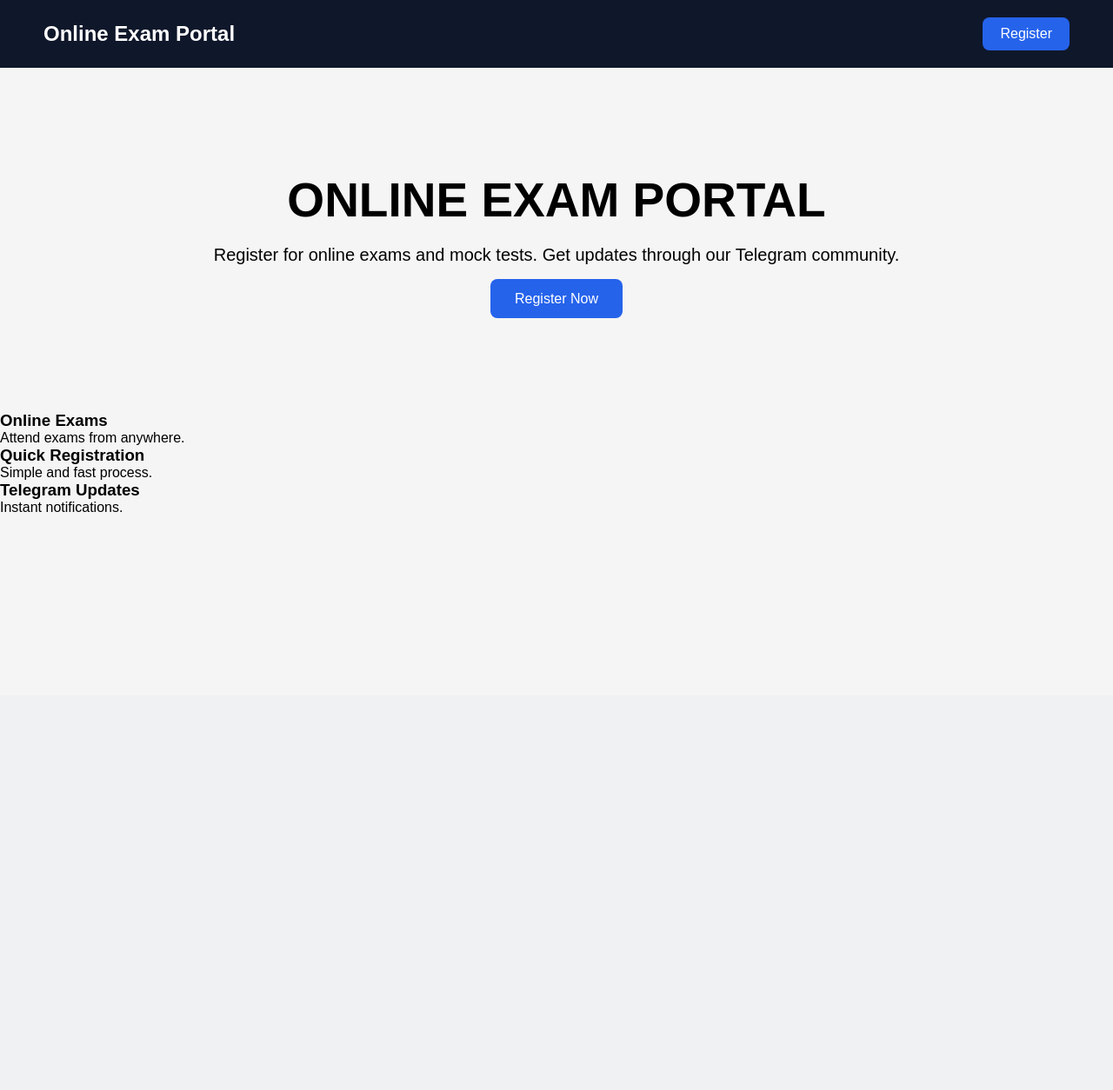
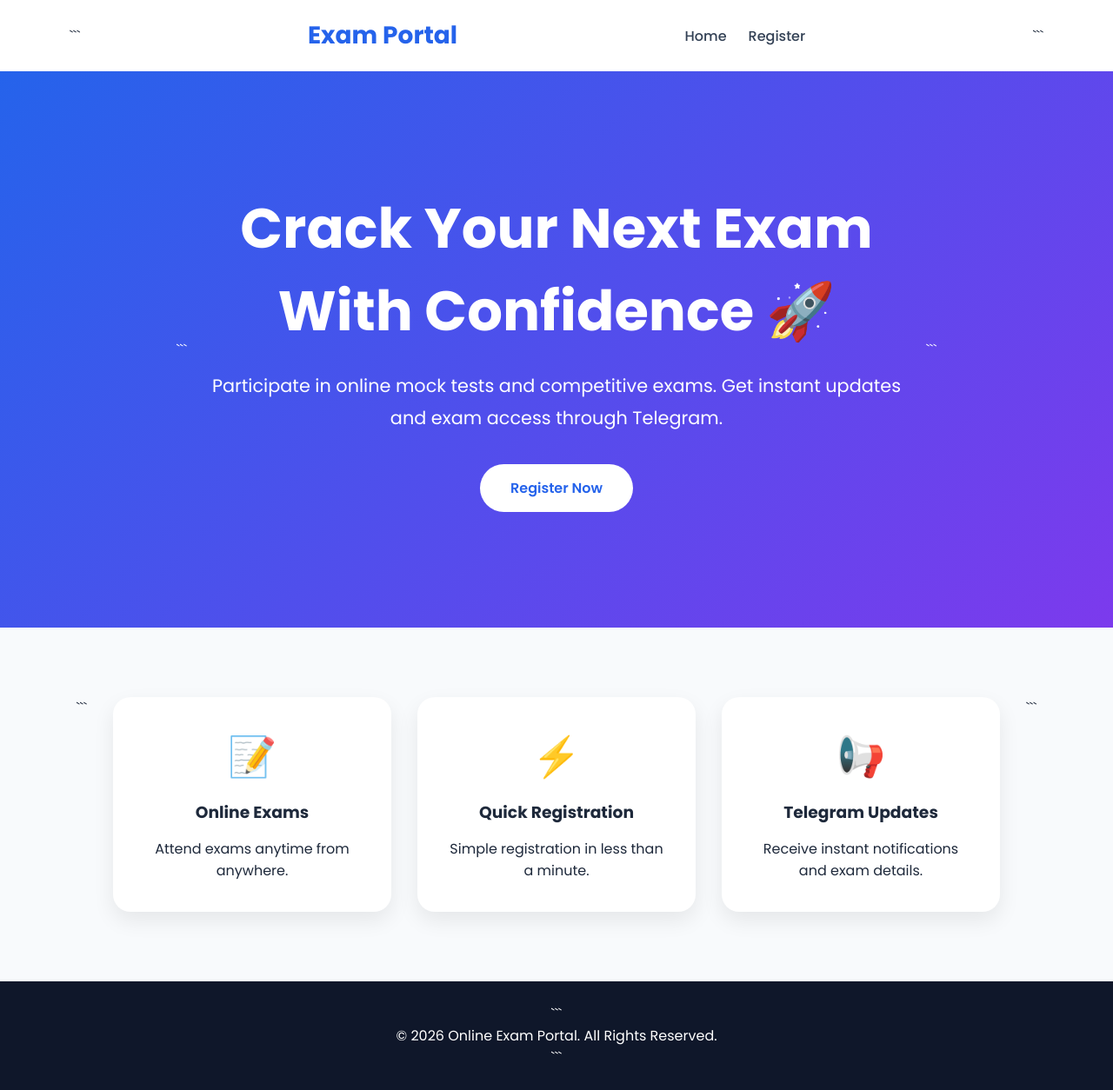
Before and after one commit to abhiram769/exam-portal, a Flask app: page / in a window 1280 px wide. Shown: the whole page at 87% size. Before the commit the page ends 589 px from the top, so only its background shows below. Run offline with Flask 3, Linux system fonts and the light colour scheme.

Commit message:
Updated home and payment pages

````diff
--- a/exam_portal/static/style.css
+++ b/exam_portal/static/style.css
@@ -2,105 +2,170 @@
 margin:0;
 padding:0;
 box-sizing:border-box;
-    font-family:Arial,sans-serif;
+font-family:'Poppins',sans-serif;
 }
 
 body{
-    background:#f5f5f5;
+background:#f8fafc;
+color:#1e293b;
 }
 
-nav{
-    background:#0f172a;
-    color:white;
+/* NAVBAR */
 
+.navbar{
 display:flex;
 justify-content:space-between;
 align-items:center;
-
-    padding:20px 50px;
+padding:20px 80px;
+background:white;
+box-shadow:0 2px 15px rgba(0,0,0,.08);
 }
 
-.nav-btn{
-    text-decoration:none;
-    color:white;
-    background:#2563eb;
-    padding:10px 20px;
-    border-radius:8px;
+.logo{
+font-size:28px;
+font-weight:700;
+color:#2563eb;
 }
 
+.nav-links{
+list-style:none;
+display:flex;
+gap:25px;
+}
+
+.nav-links a{
+text-decoration:none;
+color:#334155;
+font-weight:500;
+}
+
+/* HERO */
+
 .hero{
+min-height:80vh;
+display:flex;
+align-items:center;
+justify-content:center;
 text-align:center;
-    padding:120px 20px;
+background:linear-gradient(
+135deg,
+#2563eb,
+#7c3aed
+);
+color:white;
+}
+
+.hero-content{
+max-width:850px;
+padding:20px;
 }
 
 .hero h1{
-    font-size:55px;
+font-size:4rem;
 margin-bottom:20px;
 }
 
 .hero p{
-    font-size:20px;
-    margin-bottom:30px;
+font-size:1.3rem;
+line-height:1.8;
+margin-bottom:35px;
 }
 
-.btn{
-    background:#2563eb;
-    color:white;
+.hero-btn{
+display:inline-block;
 text-decoration:none;
-    padding:14px 28px;
-    border-radius:8px;
+background:white;
+color:#2563eb;
+padding:15px 35px;
+border-radius:50px;
+font-weight:600;
+transition:.3s;
 }
 
-.payment-container{
-    width:450px;
-    margin:100px auto;
+.hero-btn:hover{
+transform:translateY(-3px);
+}
+
+/* FEATURES */
+
+.features{
+display:flex;
+justify-content:center;
+gap:30px;
+padding:80px 40px;
+flex-wrap:wrap;
+}
+
+.feature-card{
+width:320px;
 background:white;
 padding:35px;
-    border-radius:12px;
-    box-shadow:0 0 10px rgba(0,0,0,.1);
+border-radius:20px;
+text-align:center;
+box-shadow:0 10px 25px rgba(0,0,0,.08);
+transition:.3s;
 }
 
-.payment-container input{
-    width:100%;
-    padding:12px;
-    margin-bottom:15px;
-    border:1px solid #ccc;
-    border-radius:8px;
+.feature-card:hover{
+transform:translateY(-10px);
 }
 
-.payment-container button{
-    width:100%;
-    padding:12px;
-    background:#2563eb;
-    color:white;
-    border:none;
-    border-radius:8px;
+.icon{
+font-size:45px;
+margin-bottom:15px;
 }
 
-.success-box{
-    width:500px;
-    margin:150px auto;
+.feature-card h3{
+margin-bottom:15px;
+}
+
+/* TELEGRAM BOX */
+
+#telegram-box{
+width:700px;
+max-width:90%;
+margin:40px auto;
 background:white;
 padding:40px;
 text-align:center;
-    border-radius:12px;
-}
-
-#telegram-box{
-    width:600px;
-    margin:30px auto;
-    background:white;
-    padding:30px;
-    text-align:center;
-    border-radius:12px;
+border-radius:20px;
+box-shadow:0 10px 30px rgba(0,0,0,.08);
 }
 
 .telegram-btn{
 display:inline-block;
-    margin-top:15px;
+margin-top:20px;
 background:#229ED9;
 color:white;
 text-decoration:none;
-    padding:12px 24px;
-    border-radius:8px;
+padding:15px 30px;
+border-radius:50px;
+font-weight:600;
 }
+
+/* FOOTER */
+
+footer{
+background:#0f172a;
+color:white;
+text-align:center;
+padding:25px;
+}
+
+/* MOBILE */
+
+@media(max-width:768px){
+
+.hero h1{
+font-size:2.5rem;
+}
+
+.navbar{
+padding:20px;
+}
+
+.features{
+padding:40px 20px;
+}
+
+}
--- a/exam_portal/templates/home.html
+++ b/exam_portal/templates/home.html
@@ -1,79 +1,117 @@
 <!DOCTYPE html>
-<html>
+
+<html lang="en">
 <head>
+<meta charset="UTF-8">
+<meta name="viewport" content="width=device-width, initial-scale=1.0">
 <title>Online Exam Portal</title>
+
 <link rel="stylesheet" href="{{ url_for('static', filename='style.css') }}">
+
+<link href="https://fonts.googleapis.com/css2?family=Poppins:wght@300;400;500;600;700&display=swap" rel="stylesheet">
+
 </head>
 <body>
 
-<nav>
-    <h2>Online Exam Portal</h2>
-    <a href="/payment" class="nav-btn">Register</a>
+<nav class="navbar">
+
+```
+<div class="logo">
+    Exam Portal
+</div>
+
+<ul class="nav-links">
+    <li><a href="/">Home</a></li>
+    <li><a href="/payment">Register</a></li>
+</ul>
+```
+
 </nav>
 
 <section class="hero">
 
-    <h1>ONLINE EXAM PORTAL</h1>
+```
+<div class="hero-content">
+
+    <h1>
+        Crack Your Next Exam With Confidence 🚀
+    </h1>
 
     <p>
-        Register for online exams and mock tests.
-        Get updates through our Telegram community.
+        Participate in online mock tests and competitive exams.
+        Get instant updates and exam access through Telegram.
     </p>
 
-    <a href="/payment" class="btn">
+    <a href="/payment" class="hero-btn">
         Register Now
     </a>
+
+</div>
+```
 
 </section>
 
 <section class="features">
 
-    <div class="card">
+```
+<div class="feature-card">
+    <div class="icon">📝</div>
     <h3>Online Exams</h3>
-        <p>Attend exams from anywhere.</p>
+    <p>Attend exams anytime from anywhere.</p>
 </div>
 
-    <div class="card">
+<div class="feature-card">
+    <div class="icon">⚡</div>
     <h3>Quick Registration</h3>
-        <p>Simple and fast process.</p>
+    <p>Simple registration in less than a minute.</p>
 </div>
 
-    <div class="card">
+<div class="feature-card">
+    <div class="icon">📢</div>
     <h3>Telegram Updates</h3>
-        <p>Instant notifications.</p>
+    <p>Receive instant notifications and exam details.</p>
 </div>
+```
 
 </section>
 
 <section id="telegram-box" style="display:none;">
 
-    <h2>Payment Successful 🎉</h2>
+```
+<h2>🎉 Registration Successful</h2>
 
 <p>
-        Join our Telegram Channel
+    Join our Telegram channel to receive exam links and updates.
 </p>
 
-    <a
-    href="https://t.me/YOUR_CHANNEL"
+<a href="https://t.me/YOUR_CHANNEL"
    target="_blank"
    class="telegram-btn">
 
-        Join Telegram
+   Join Telegram Channel
 
 </a>
+```
 
 </section>
 
+<footer>
+
+```
+<p>
+    © 2026 Online Exam Portal. All Rights Reserved.
+</p>
+```
+
+</footer>
+
 <script>
 
-const params =
-new URLSearchParams(window.location.search);
+const params = new URLSearchParams(window.location.search);
 
 if(params.get("paid")){
 
-document.getElementById(
-"telegram-box"
-).style.display="block";
+    document.getElementById("telegram-box").style.display="block";
 
 }
 
````
Lines whose indentation alone changed are shown as unchanged.
